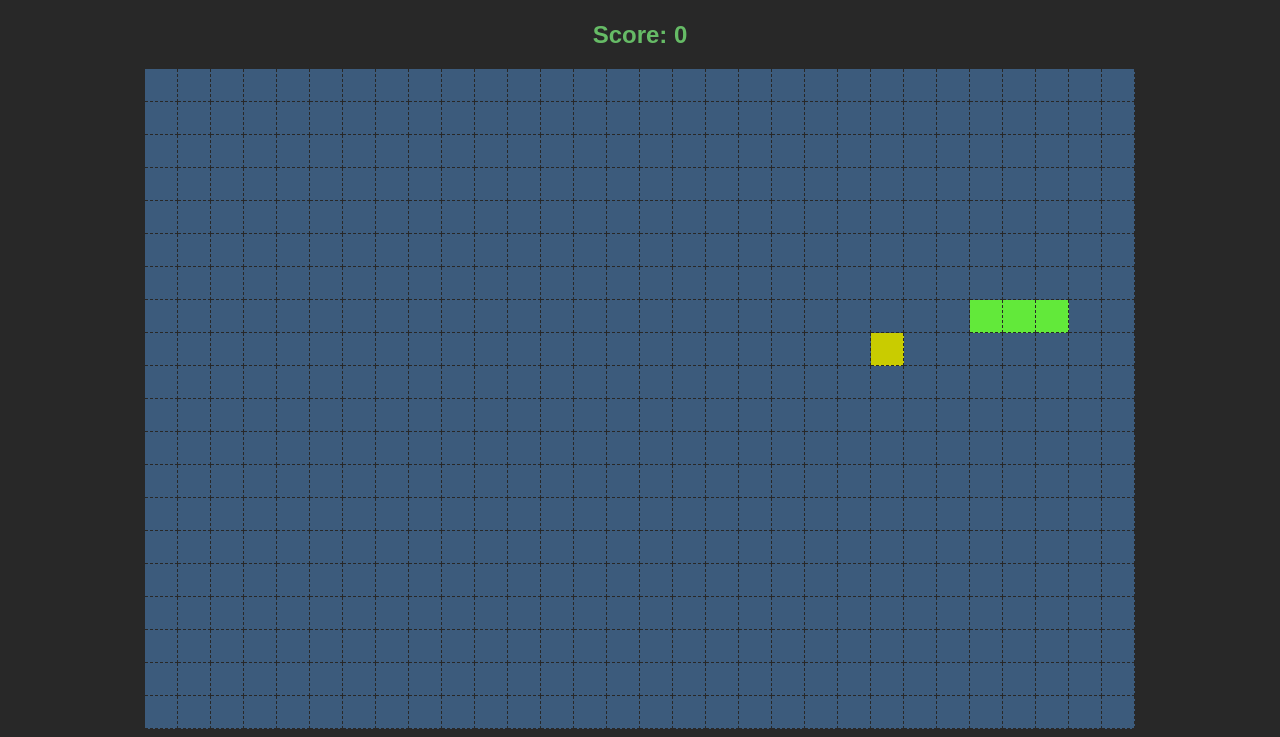
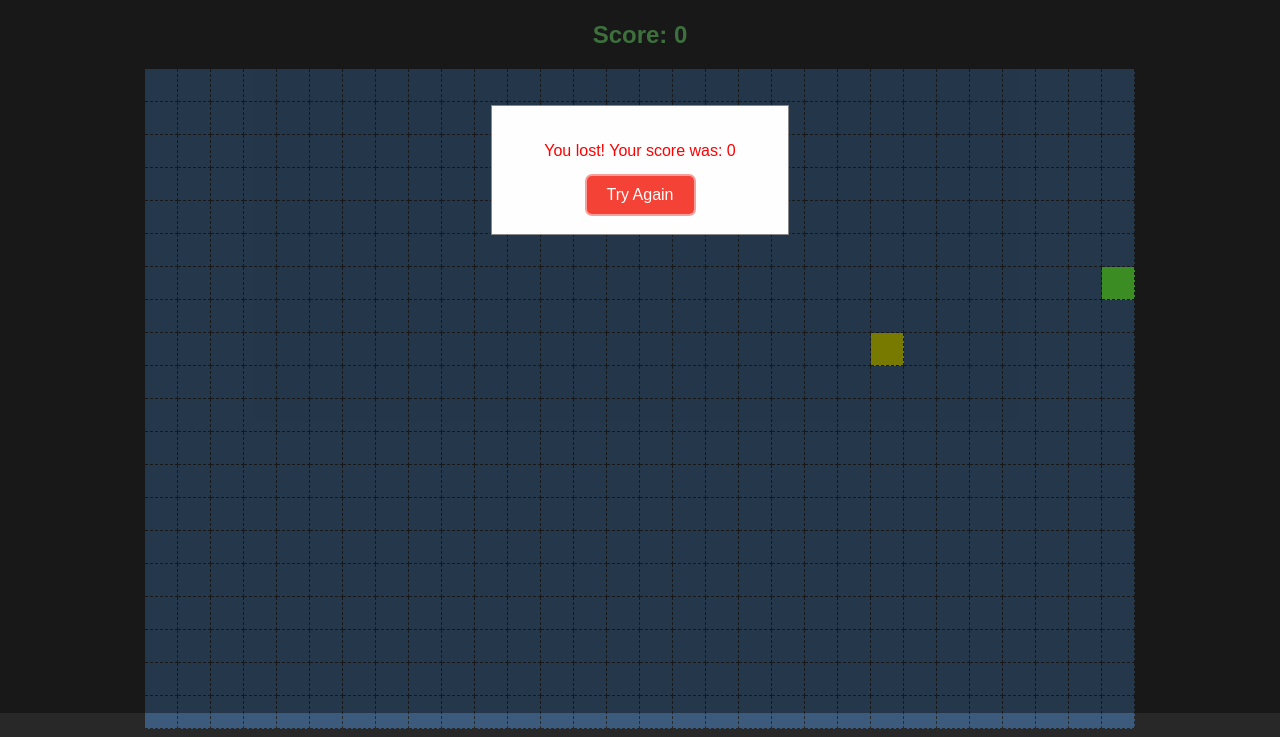
Before and after one commit to FHallengreen/Snake, a plain HTML site: page index.html in a window 1280 px wide. Shown: the part 87-824 px from the top of the page. Drawn offline with Linux system fonts and the light colour scheme.

Commit message:
Added modal for gameover

```diff
--- a/index.html
+++ b/index.html
@@ -10,6 +10,15 @@
   <div class="game-container">
     <h1>Snake</h1>
     <h2><span id="score">0</span></h2>
+    <div id="modal" class="modal">
+      <div class="modal-content">
+        <p style="color: red;" id="modalText"></p>
+
+        <button id="modalButton" class="modal-button">Try Again</button>
+
+      </div>
+    </div>
+
     <div id="grid"></div>
   </div>
   <script type="module" src="script.js"></script>
--- a/script.js
+++ b/script.js
@@ -17,7 +17,7 @@ function start() {
   document.addEventListener("keydown", keyPress);
   document.addEventListener("keyup", keyUp);
   queue.enqueue({ row: head.row, col: head.col });
-  queue.enqueue({ row: head.row, col: head.col +1});
+  queue.enqueue({ row: head.row, col: head.col + 1});
   queue.enqueue({ row: head.row, col: head.col  });
   spawnGoalAfterRandomDelay();
   tick();
@@ -25,9 +25,11 @@ function start() {
 
 /**
  * Function that runs the game.
- * Sets a timeout for the tick function and sets the direction of the snake depending on which key is pressed.
- * Also sets the head of the snake to the new position and enqueues the new position.
- * Finally it writes to the cell and displays the board.
+ * The function sets a timeout for the tick function to run every 100ms.
+ * The function also checks which direction the snake is moving and updates the head position accordingly.
+ * The function also checks if the snake is eating the goal, and if it is, the score is updated and the goal is removed.
+ * The function also checks if the snake hits itself, and if it does, the game is over.
+ * The function also updates the score and displays the board.
  */
 function tick() {
   setTimeout(tick, 100);
@@ -48,25 +50,25 @@ function tick() {
     case "left":
       head.col--;
       if (head.col < 0) {
-        head.col = columns - 1;
+        gameOver();
       }
       break;
     case "right":
       head.col++;
       if (head.col >= columns) {
-        head.col = 0;
+        gameOver();
       }
       break;
     case "up":
       head.row--;
       if (head.row < 0) {
-        head.row = rows - 1;
+        gameOver();
       }
       break;
     case "down":
       head.row++;
       if (head.row >= rows) {
-        head.row = 0;
+        gameOver();
       }
       break;
   }
@@ -86,6 +88,14 @@ function tick() {
   displayBoard();
 }
 
+/**
+ * Function that spawns a goal after a random delay.
+ * The goal is spawned in a random position on the board.
+ * The function also checks if the goal is spawned on the snake, and if it is, it spawns a new goal.
+ * If the goal is not spawned on the snake, it is written to the cell and displayed on the board.
+ * The goal is then set to the new goal.
+ * @returns the new goal.
+ */
 function spawnGoalAfterRandomDelay() {
   const minDelay = 1000;
   const maxDelay = 5000;
@@ -103,6 +113,11 @@ function spawnGoalAfterRandomDelay() {
   }, delay);
 }
 
+/**
+ * Function that checks if a cell is occupied by the snake.
+ * @param {*} row - row to check
+ * @param {*} col - column to check
+ */
 function isCellOccupiedBySnake(row, col) {
   let occupied = false;
   queue.traverse(segment => {
@@ -113,6 +128,36 @@ function isCellOccupiedBySnake(row, col) {
   return occupied;
 }
 
+/**
+ * Function that runs when the game is over.
+ * The direction is set to an empty string and the modalYouLost function is called.
+ */
+function gameOver(){
+  direction ="";
+  modalYouLost();
+}
+
+/**
+ * Function that displays a modal when the game is over.
+ * The modal displays the score and a button to restart the game.
+ */
+function modalYouLost(){
+  const modal = document.getElementById("modal");
+  modal.style.display = "block";
+  const modalText = document.getElementById("modalText");
+  modalText.textContent = "You lost! Your score was: " + score;
+  const modalButton = document.getElementById("modalButton");
+  modalButton.addEventListener("click", () => {
+    location.reload();
+  });
+  modalButton.focus();
+};
+
+/**
+ * Function that checks if the snake is eating the goal.
+ * If it is, the goal is removed and a new goal is spawned after a random delay.
+ * @returns true if the snake is eating the goal, false if not.
+ */
 function snakeEatingGoal() {
   if (head.row === goal.row && head.col === goal.col) {
     console.log("Snake is eating goal");
@@ -133,12 +178,15 @@ function updateScore() {
 
 }
 
+/**
+ * Function that checks if the snake hits itself.
+ * If it does, the game is over and the score is displayed in an alert.
+ * The page is then reloaded.
+ */
 function checkIfSnakeHitsItself() {
   queue.traverse(segment => {
     if (segment.row === head.row && segment.col === head.col) {
-      direction ="";
-      alert("Game over! You hit yourself! Your score was: " + score);
-      window.location.reload();
+      gameOver();
     }
   }
   )
--- a/style.css
+++ b/style.css
@@ -32,3 +32,61 @@ body {
   .goal {
     background-color: rgb(201, 204, 0);
   }
+
+  .modal {
+    display: none; /* Hidden by default */
+    position: fixed; /* Stay in place */
+    z-index: 1; /* Sit on top */
+    left: 0;
+    top: 0;
+    width: 100%; /* Full width */
+    height: 100%; /* Full height */
+    overflow: auto; /* Enable scroll if needed */
+    background-color: rgba(0,0,0,0.4); /* Black w/ opacity */
+    text-align: center;
+  }
+
+  .modal-content {
+    background-color: #fefefe;
+    margin: 15% auto; /* 15% from the top and centered */
+    padding: 20px;
+    border: 1px solid #888;
+    width: 20%; /* Could be more or less, depending on screen size */
+  }
+
+  /* The Close Button */
+  .close {
+    color: #aaaaaa;
+    float: right;
+    font-size: 28px;
+    font-weight: bold;
+  }
+
+  .close:hover,
+  .close:focus {
+    color: #000;
+    text-decoration: none;
+    cursor: pointer;
+  }
+
+  .modal-button {
+    padding: 10px 20px;
+    background-color: #f44336; /* Red color */
+    color: #ffffff; /* White text */
+    border: none;
+    border-radius: 5px;
+    cursor: pointer;
+    font-size: 16px;
+    transition: background-color 0.3s ease;
+    display: block;
+    margin: 0 auto;
+  }
+
+  .modal-button:hover {
+    background-color: #d32f2f; /* Darker shade of red */
+  }
+
+  .modal-button:focus {
+    outline: none; /* Removes the default focus outline */
+    box-shadow: 0 0 0 2px rgba(244, 67, 54, 0.5); /* Adds a light red outer glow */
+  }
```
